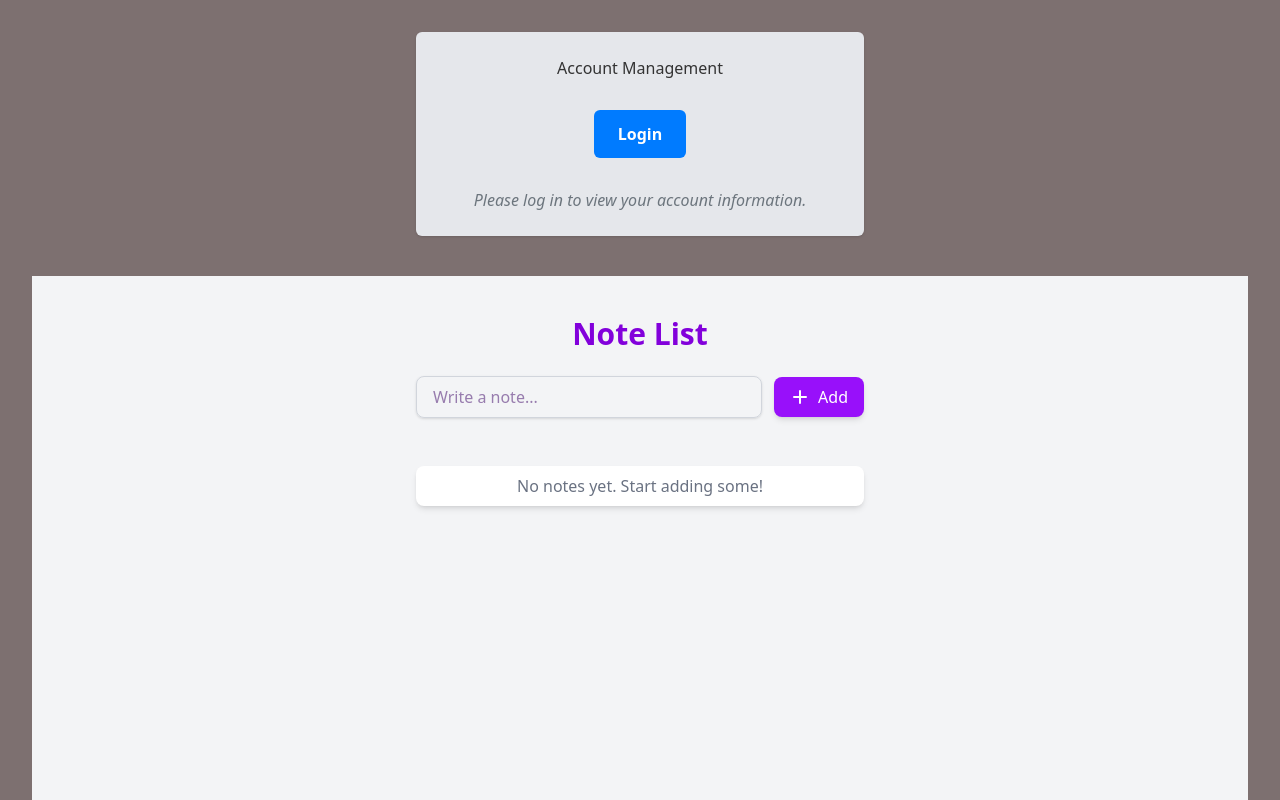
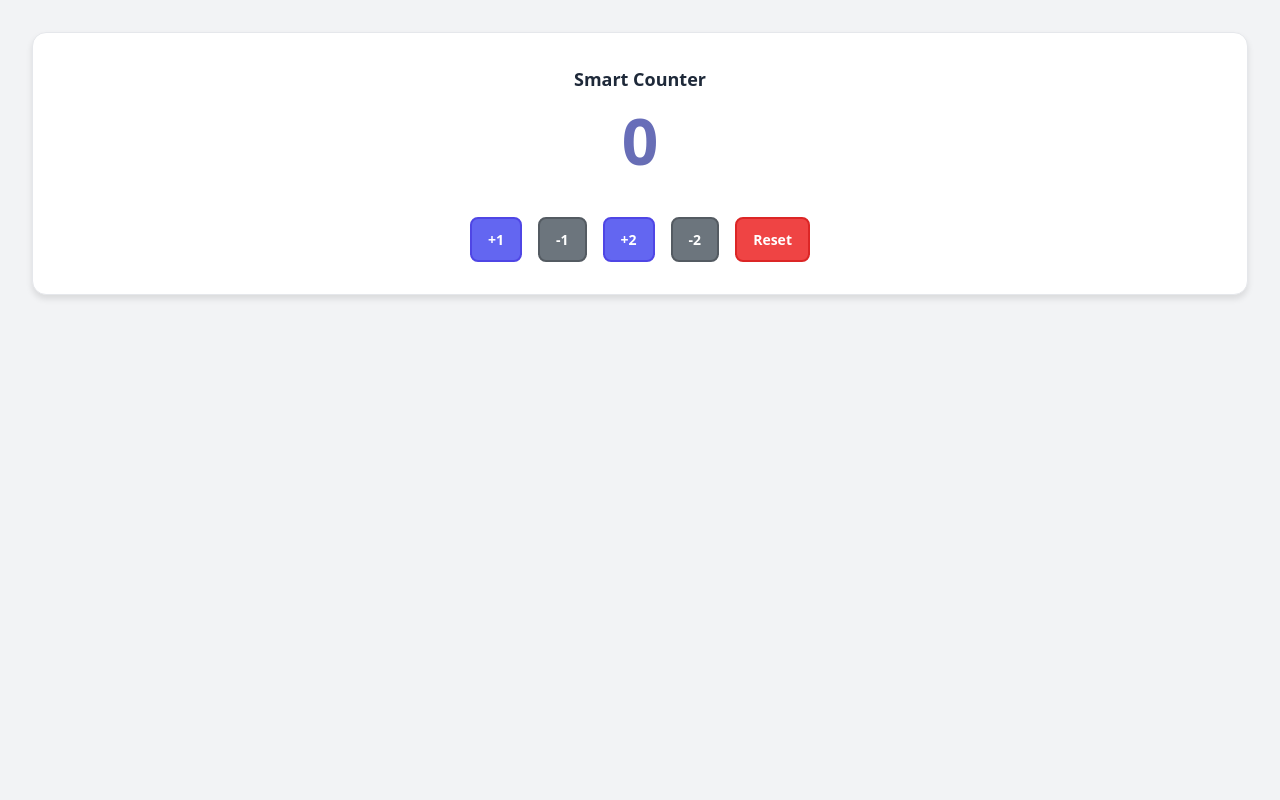
Before and after one commit to omidkick/TS-React-Demo, a React (Vite) app: page / in a window 1280 px wide. Shown: the top 800 px of the page. Built offline with nearby package versions, Linux system fonts and the light colour scheme.

Commit message:
useReducer with TS and Update index.css styles

```diff
--- a/src/App.tsx
+++ b/src/App.tsx
@@ -1,9 +1,10 @@
 import "./App.css";
-import Account from "./components/state/Account";
+// import Account from "./components/state/Account";
+// import NoteList from "./components/state/NoteList";
+import Counter from "./components/state/Counter";
 // import TaskHeader from "./components/TaskHeader";
 // import User from "./components/User";
 // import TaskList from "./components/props/TaskList";
-import NoteList from "./components/state/NoteList";
 
 function App() {
   return (
@@ -17,8 +18,10 @@ function App() {
           { id: 3, title: "Write unit tests", completed: false },
         ]}
       /> */}
-      <Account containerStyles="p-6 bg-gray-200 shadow rounded-md max-w-md mx-auto mb-10" />
-      <NoteList />
+      {/* <Account containerStyles="p-6 bg-gray-200 shadow rounded-md max-w-md mx-auto mb-10" />
+      <NoteList /> */}
+
+      <Counter />
     </>
   );
 }
--- /dev/null
+++ b/src/components/state/Counter.tsx
@@ -0,0 +1,81 @@
+import { useReducer } from "react";
+
+type State = {
+  count: number;
+};
+
+// use discriminated union type for Action:
+type UpdateAction = {
+  type: "increment" | "decrement";
+  payload?: number;
+};
+
+type RestAction = {
+  type: "reset";
+};
+type Action = UpdateAction | RestAction;
+
+const initialState: State = { count: 0 };
+
+function reducer(state: State, action: Action): State {
+  switch (action.type) {
+    case "increment":
+      return { count: state.count + (action.payload ?? 1) }; // add payload if exists
+    case "decrement":
+      return { count: Math.max(0, state.count - (action.payload ?? 1)) }; // never below 0
+    case "reset":
+      return initialState;
+    default:
+      return state;
+  }
+}
+
+export default function CounterTS() {
+  const [state, dispatch] = useReducer(reducer, initialState);
+
+  return (
+    <div className="counter-card">
+      <h2 className="font-bold text-lg mb-md text-gray-800">Smart Counter</h2>
+
+      {/* Counter Value */}
+      <div className="counter-value">{state.count}</div>
+
+      {/* Button Group */}
+      <div className="counter-actions mt-4">
+        <button
+          className="btn btn--primary btn--sm"
+          onClick={() => dispatch({ type: "increment" })}
+        >
+          +1
+        </button>
+
+        <button
+          className="btn btn--secondary btn--sm"
+          onClick={() => dispatch({ type: "decrement" })}
+        >
+          -1
+        </button>
+
+        <button
+          className="btn btn--primary btn--sm"
+          onClick={() => dispatch({ type: "increment", payload: 2 })}
+        >
+          +2
+        </button>
+        <button
+          className="btn btn--secondary btn--sm"
+          onClick={() => dispatch({ type: "decrement", payload: 2 })}
+        >
+          -2
+        </button>
+
+        <button
+          className="btn btn--danger btn--sm"
+          onClick={() => dispatch({ type: "reset" })}
+        >
+          Reset
+        </button>
+      </div>
+    </div>
+  );
+}
--- a/src/index.css
+++ b/src/index.css
@@ -1,150 +1,357 @@
 @import "tailwindcss";
 
+/* =========================================
+   MASTER DESIGN SYSTEM
+   Fully professional, clean, scalable UI styles for your project
+========================================= */
 
+/* ------------------------------
+   Root Variables
+------------------------------ */
 :root {
-  font-family: system-ui, Avenir, Helvetica, Arial, sans-serif;
-  line-height: 1.5;
-  font-weight: 400;
+  /* Colors */
+  --color-primary: #6366f1;
+  --color-primary-dark: #4f46e5;
+  --color-primary-light: #818cf8;
 
-  color-scheme: light dark;
-  color: rgba(255, 255, 255, 0.87);
-  background-color: #242424;
+  --color-secondary: #6c757d;
+  --color-secondary-dark: #545b62;
+  --color-secondary-light: #a1a1a1;
 
-  font-synthesis: none;
-  text-rendering: optimizeLegibility;
-  -webkit-font-smoothing: antialiased;
-  -moz-osx-font-smoothing: grayscale;
+  --color-success: #22c55e;
+  --color-success-dark: #16a34a;
+
+  --color-danger: #ef4444;
+  --color-danger-dark: #dc2626;
+
+  --color-warning: #f59e0b;
+  --color-warning-dark: #d97706;
+
+  --color-info: #0ea5e9;
+  --color-info-dark: #0284c7;
+
+  --color-bg: #f2f3f5;
+  --color-surface: #ffffff;
+  --color-border: #e5e7eb;
+  --color-text: #1f2937;
+  --color-text-light: #6b7280;
+
+  /* Typography */
+  --font-primary: system-ui, -apple-system, "Segoe UI", Roboto, Helvetica, Arial,
+    sans-serif;
+  --font-mono: ui-monospace, SFMono-Regular, Menlo, Monaco, Consolas, monospace;
+
+  /* Radii */
+  --radius-sm: 4px;
+  --radius-md: 8px;
+  --radius-lg: 14px;
+  --radius-xl: 20px;
+
+  /* Shadows */
+  --shadow-sm: 0 1px 2px rgba(0, 0, 0, 0.05);
+  --shadow-md: 0 4px 6px rgba(0, 0, 0, 0.1);
+  --shadow-lg: 0 10px 15px rgba(0, 0, 0, 0.15);
+
+  /* Transition */
+  --transition: all 0.2s ease;
 }
 
-a {
-  font-weight: 500;
-  color: #646cff;
-  text-decoration: inherit;
+/* ------------------------------
+   Base Styles
+------------------------------ */
+html,
+body {
+  margin: 0;
+  padding: 0;
+  font-family: var(--font-primary);
+  line-height: 1.5;
+  background: var(--color-bg);
+  color: var(--color-text);
 }
-a:hover {
-  color: #535bf2;
+* {
+  box-sizing: border-box;
+}
+img {
+  max-width: 100%;
+  display: block;
 }
 
-body {
-  margin: 0;
-  /* display: flex;
-  place-items: center; */
-  min-width: 100%;
-  min-height: 100vh;
-  background: #7d7070;
+/* ------------------------------
+   Buttons
+------------------------------ */
+.btn {
+  display: inline-flex;
+  align-items: center;
+  justify-content: center;
+  font-weight: 600;
+  cursor: pointer;
+  border-radius: var(--radius-md);
+  border: 2px solid transparent;
+  text-align: center;
+  transition: var(--transition);
+  font-size: 16px;
+  padding: 10px 20px;
 }
 
-/* h1 {
-  font-size: 3.2em;
-  line-height: 1.1;
+/* Variants */
+.btn--primary {
+  background: var(--color-primary);
+  color: var(--color-surface);
+  border-color: var(--color-primary-dark);
 }
-
-button {
-  border-radius: 8px;
-  border: 1px solid transparent;
-  padding: 0.6em 1.2em;
-  font-size: 1em;
-  font-weight: 500;
-  font-family: inherit;
-  background-color: #1a1a1a;
-  cursor: pointer;
-  transition: border-color 0.25s;
+.btn--primary:hover {
+  background: var(--color-primary-dark);
+  transform: translateY(-2px);
 }
-button:hover {
-  border-color: #646cff;
-}
-button:focus,
-button:focus-visible {
-  outline: 4px auto -webkit-focus-ring-color;
-}
-
-@media (prefers-color-scheme: light) {
-  :root {
-    color: #213547;
-    background-color: #ffffff;
-  }
-  a:hover {
-    color: #747bff;
-  }
-  button {
-    background-color: #f9f9f9;
-  }
-} */
-
-
-.account {
-  max-width: 400px;
-  margin: 0 auto;
-  padding: 20px;
-  font-family: -apple-system, BlinkMacSystemFont, 'Segoe UI', sans-serif;
-}
-
-.account__header {
-  text-align: center;
-  margin-bottom: 30px;
-}
-
-.account__header h1 {
-  color: #333;
-  margin: 0;
-}
-
-.auth-buttons {
-  text-align: center;
-  margin-bottom: 30px;
-}
-
-.btn {
-  padding: 12px 24px;
-  border: none;
-  border-radius: 6px;
-  font-size: 16px;
-  font-weight: 600;
-  cursor: pointer;
-  transition: all 0.2s ease;
-}
-
-.btn--primary {
-  background-color: #007bff;
-  color: white;
-}
-
-.btn--primary:hover {
-  background-color: #0056b3;
+.btn--primary:active {
+  transform: scale(0.97);
 }
 
 .btn--secondary {
-  background-color: #6c757d;
-  color: white;
+  background: var(--color-secondary);
+  color: var(--color-surface);
+  border-color: var(--color-secondary-dark);
+}
+.btn--secondary:hover {
+  background: var(--color-secondary-dark);
+  transform: translateY(-2px);
+}
+.btn--secondary:active {
+  transform: scale(0.97);
 }
 
-.btn--secondary:hover {
-  background-color: #545b62;
+.btn--danger {
+  background: var(--color-danger);
+  color: var(--color-surface);
+  border-color: var(--color-danger-dark);
+}
+.btn--danger:hover {
+  background: var(--color-danger-dark);
+  transform: translateY(-2px);
+}
+.btn--danger:active {
+  transform: scale(0.97);
 }
 
-.account__user-info {
-  background-color: #f8f9fa;
-  padding: 20px;
-  border-radius: 8px;
-  border: 1px solid #e9ecef;
+.btn--success {
+  background: var(--color-success);
+  color: var(--color-surface);
+  border-color: var(--color-success-dark);
+}
+.btn--success:hover {
+  background: var(--color-success-dark);
+  transform: translateY(-2px);
+}
+.btn--success:active {
+  transform: scale(0.97);
 }
 
-.account__user-info h2 {
-  margin-top: 0;
-  color: #495057;
+.btn--warning {
+  background: var(--color-warning);
+  color: var(--color-surface);
+  border-color: var(--color-warning-dark);
+}
+.btn--warning:hover {
+  background: var(--color-warning-dark);
+  transform: translateY(-2px);
+}
+.btn--warning:active {
+  transform: scale(0.97);
 }
 
-.user-info p {
-  margin: 8px 0;
-  color: #6c757d;
+.btn--info {
+  background: var(--color-info);
+  color: var(--color-surface);
+  border-color: var(--color-info-dark);
+}
+.btn--info:hover {
+  background: var(--color-info-dark);
+  transform: translateY(-2px);
+}
+.btn--info:active {
+  transform: scale(0.97);
 }
 
-.user-info strong {
-  color: #495057;
+/* Sizes */
+.btn--lg {
+  padding: 14px 26px;
+  font-size: 18px;
+  border-radius: var(--radius-lg);
+}
+.btn--sm {
+  padding: 10px 16px;
+  font-size: 14px;
+  border-radius: var(--radius-md);
 }
 
-.account__guest-message {
+/* Outline */
+.btn--outline {
+  background: transparent;
+  border: 2px solid var(--color-border);
+  color: var(--color-text);
+}
+.btn--outline:hover {
+  background: var(--color-border);
+}
+
+/* ------------------------------
+   Badges
+------------------------------ */
+.badge {
+  display: inline-block;
+  padding: 4px 10px;
+  font-size: 12px;
+  font-weight: 600;
+  border-radius: var(--radius-sm);
+}
+.badge-primary {
+  background: var(--color-primary-light);
+  color: var(--color-surface);
+}
+.badge-secondary {
+  background: var(--color-secondary-light);
+  color: var(--color-surface);
+}
+.badge-success {
+  background: var(--color-success);
+  color: var(--color-surface);
+}
+.badge-danger {
+  background: var(--color-danger);
+  color: var(--color-surface);
+}
+.badge-warning {
+  background: var(--color-warning);
+  color: var(--color-surface);
+}
+.badge-info {
+  background: var(--color-info);
+  color: var(--color-surface);
+}
+
+/* ------------------------------
+   Card
+------------------------------ */
+.card,
+.counter-card {
+  background: var(--color-surface);
+  border: 1px solid var(--color-border);
+  border-radius: var(--radius-lg);
+  padding: 32px;
+  box-shadow: var(--shadow-md);
   text-align: center;
-  color: #6c757d;
-  font-style: italic;
+  transition: transform 0.2s ease;
 }
+.counter-card:hover {
+  transform: translateY(-3px);
+}
+
+.card-header {
+  font-size: 20px;
+  font-weight: 700;
+  margin-bottom: 10px;
+  color: var(--color-text);
+}
+.card-body {
+  font-size: 15px;
+  color: var(--color-text-light);
+}
+
+.counter-value {
+  font-size: 4rem;
+  font-weight: 800;
+  background: linear-gradient(
+    135deg,
+    var(--color-primary),
+    var(--color-secondary)
+  );
+  -webkit-background-clip: text;
+  color: transparent;
+  margin-bottom: 28px;
+}
+
+.counter-actions {
+  display: flex;
+  justify-content: center;
+  gap: 16px;
+  margin-top: 16px;
+}
+
+/* ------------------------------
+   Form Inputs
+------------------------------ */
+input,
+textarea,
+select {
+  width: 100%;
+  padding: 10px;
+  border-radius: var(--radius-md);
+  border: 1px solid var(--color-border);
+  background: var(--color-surface);
+  font-size: 14px;
+  transition: var(--transition);
+}
+input:focus,
+textarea:focus,
+select:focus {
+  outline: none;
+  border-color: var(--color-primary);
+  box-shadow: 0 0 0 2px rgba(99, 102, 241, 0.2);
+}
+
+/* ------------------------------
+   Utilities
+------------------------------ */
+.shadow-sm {
+  box-shadow: var(--shadow-sm);
+}
+.shadow-md {
+  box-shadow: var(--shadow-md);
+}
+.shadow-lg {
+  box-shadow: var(--shadow-lg);
+}
+.rounded-sm {
+  border-radius: var(--radius-sm);
+}
+.rounded-md {
+  border-radius: var(--radius-md);
+}
+.rounded-lg {
+  border-radius: var(--radius-lg);
+}
+.rounded-xl {
+  border-radius: var(--radius-xl);
+}
+.text-light {
+  color: var(--color-text-light);
+}
+.text-dark {
+  color: var(--color-text);
+}
+.bg-surface {
+  background: var(--color-surface);
+}
+.bg-primary {
+  background: var(--color-primary);
+  color: var(--color-surface);
+}
+.bg-secondary {
+  background: var(--color-secondary);
+  color: var(--color-surface);
+}
+.bg-danger {
+  background: var(--color-danger);
+  color: var(--color-surface);
+}
+.flex-center {
+  display: flex;
+  align-items: center;
+  justify-content: center;
+}
+.w-full {
+  width: 100%;
+}
+.h-full {
+  height: 100%;
+}
```
Also changed, not shown: src/components/state/NoteList.tsx (+14 -1 lines).
